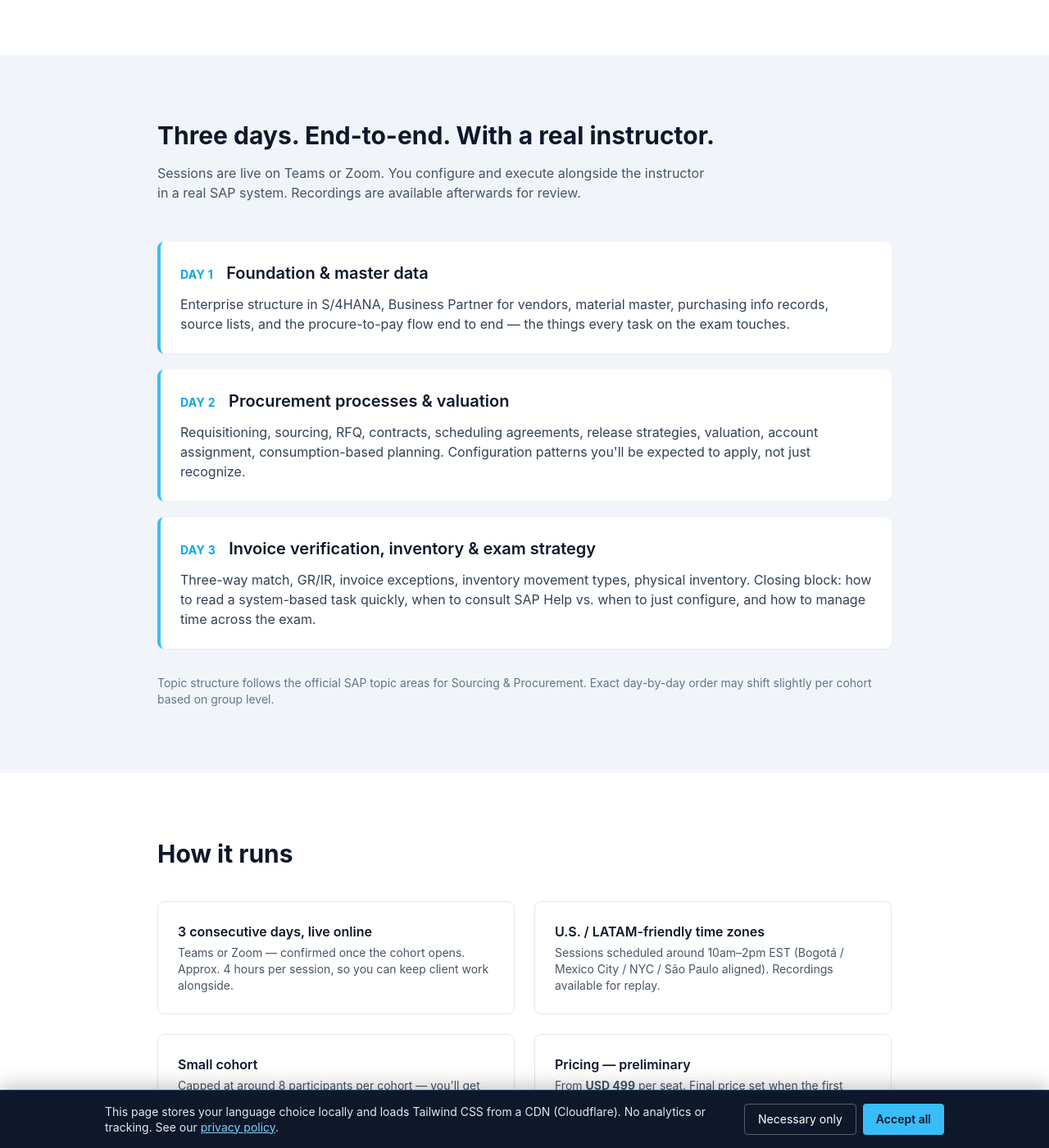
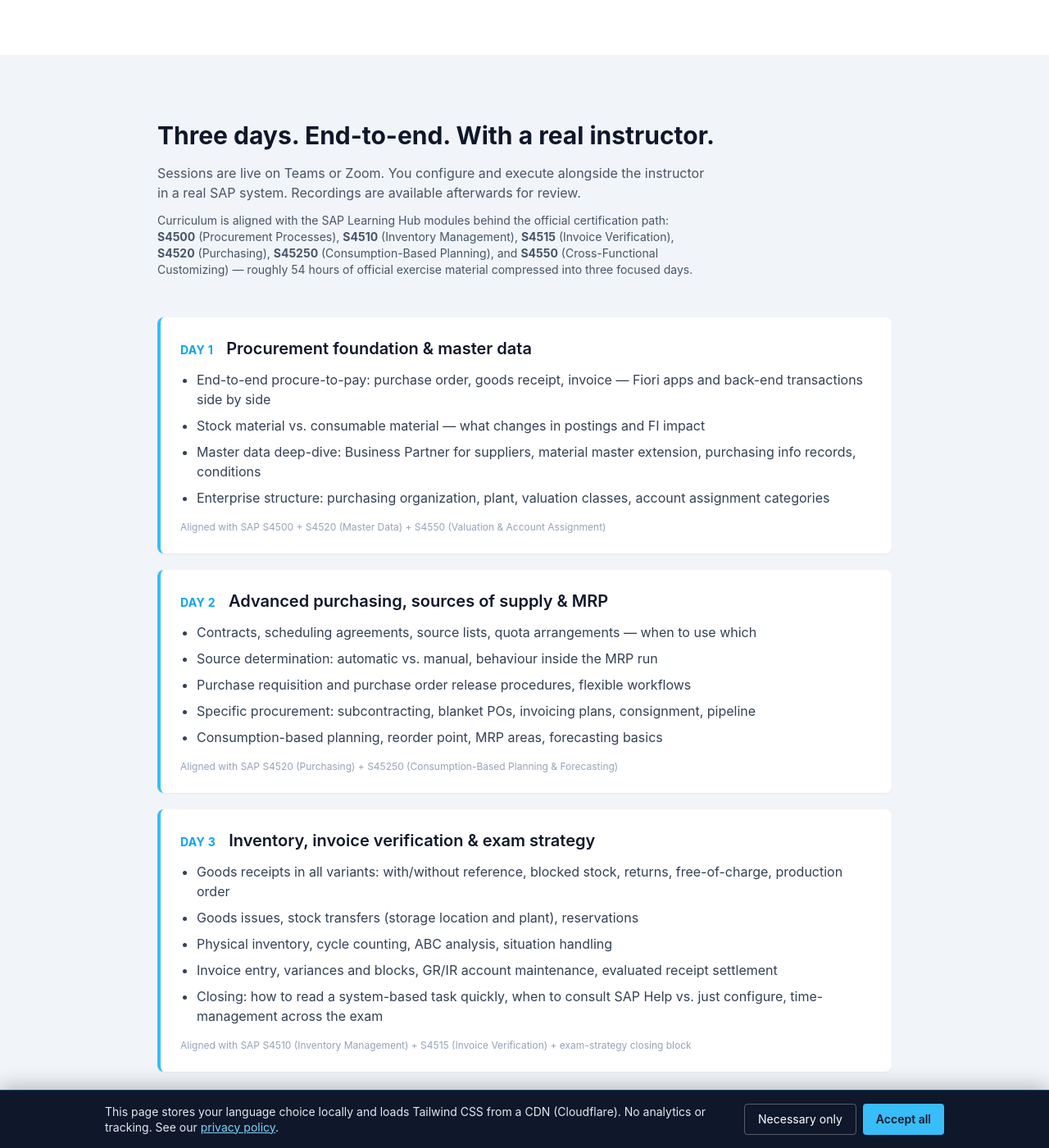
Before and after one commit to mariobahunek-cmd/mb-ics-website, a Jekyll site: the page sap-mm-crashcourse/index.html, which Jekyll copies as it is, in a window 1280 px wide and 1400 px high, scrolled down 1078 px. Shown: the whole window at 82% size. Built offline with Jekyll 4.4.1, drawn with Linux system fonts in a browser that asks for light colours; nearby versions of some CDN libraries; some of the changed text lies outside the part shown.

Commit message:
feat(crashcourse): align curriculum with official SAP Learning Hub modules (#4)
Reworks the Day 1/2/3 outline from generic topic descriptions to the actual
units from the SAP Academy modules behind the certification path:
S4500, S4510, S4515, S4520, S45250, S4550 (~187 exercises, ~54h material).

- Day cards now list concrete topics (Business Partner, source determination,
  release procedures, GR variants, ERS etc.) instead of generic phrasing
- Each day cites the SAP modules it maps to
- New outline subtitle states the alignment + the ~54h material baseline
- Trainer bio adds the credibility hook: same modules already delivered to
  corporate clients, crash course is the compressed variant
- docs updated with the mapping table

Co-authored-by: Claude Opus 4.7 <noreply@anthropic.com>

```diff
--- a/sap-mm-crashcourse/index.html
+++ b/sap-mm-crashcourse/index.html
@@ -106,44 +106,61 @@
 <section class="py-20 px-6 bg-slate-100">
   <div class="max-w-4xl mx-auto">
     <h2 class="text-3xl font-bold mb-4">Three days. End-to-end. With a real instructor.</h2>
-    <p class="text-slate-600 mb-12 max-w-2xl">
+    <p class="text-slate-600 mb-3 max-w-2xl">
       Sessions are live on Teams or Zoom. You configure and execute alongside the instructor in a real SAP system. Recordings are available afterwards for review.
+    </p>
+    <p class="text-slate-600 mb-12 max-w-2xl text-sm">
+      Curriculum is aligned with the SAP Learning Hub modules behind the official certification path: <strong>S4500</strong> (Procurement Processes), <strong>S4510</strong> (Inventory Management), <strong>S4515</strong> (Invoice Verification), <strong>S4520</strong> (Purchasing), <strong>S45250</strong> (Consumption-Based Planning), and <strong>S4550</strong> (Cross-Functional Customizing) — roughly 54 hours of official exercise material compressed into three focused days.
     </p>
 
     <div class="space-y-5">
       <div class="bg-white p-6 rounded-lg shadow-sm border-l-4 border-sky-400">
         <div class="flex flex-col md:flex-row md:items-baseline md:gap-4 mb-3">
           <div class="text-sky-500 font-bold text-sm uppercase tracking-wide">Day 1</div>
-          <h3 class="text-xl font-semibold">Foundation &amp; master data</h3>
+          <h3 class="text-xl font-semibold">Procurement foundation &amp; master data</h3>
         </div>
-        <p class="text-slate-700">
-          Enterprise structure in S/4HANA, Business Partner for vendors, material master, purchasing info records, source lists, and the procure-to-pay flow end to end — the things every task on the exam touches.
-        </p>
+        <ul class="text-slate-700 space-y-2 list-disc pl-5">
+          <li>End-to-end procure-to-pay: purchase order, goods receipt, invoice — Fiori apps and back-end transactions side by side</li>
+          <li>Stock material vs. consumable material — what changes in postings and FI impact</li>
+          <li>Master data deep-dive: Business Partner for suppliers, material master extension, purchasing info records, conditions</li>
+          <li>Enterprise structure: purchasing organization, plant, valuation classes, account assignment categories</li>
+        </ul>
+        <p class="text-xs text-slate-400 mt-4">Aligned with SAP S4500 + S4520 (Master Data) + S4550 (Valuation &amp; Account Assignment)</p>
       </div>
 
       <div class="bg-white p-6 rounded-lg shadow-sm border-l-4 border-sky-400">
         <div class="flex flex-col md:flex-row md:items-baseline md:gap-4 mb-3">
           <div class="text-sky-500 font-bold text-sm uppercase tracking-wide">Day 2</div>
-          <h3 class="text-xl font-semibold">Procurement processes &amp; valuation</h3>
+          <h3 class="text-xl font-semibold">Advanced purchasing, sources of supply &amp; MRP</h3>
         </div>
-        <p class="text-slate-700">
-          Requisitioning, sourcing, RFQ, contracts, scheduling agreements, release strategies, valuation, account assignment, consumption-based planning. Configuration patterns you'll be expected to apply, not just recognize.
-        </p>
+        <ul class="text-slate-700 space-y-2 list-disc pl-5">
+          <li>Contracts, scheduling agreements, source lists, quota arrangements — when to use which</li>
+          <li>Source determination: automatic vs. manual, behaviour inside the MRP run</li>
+          <li>Purchase requisition and purchase order release procedures, flexible workflows</li>
+          <li>Specific procurement: subcontracting, blanket POs, invoicing plans, consignment, pipeline</li>
+          <li>Consumption-based planning, reorder point, MRP areas, forecasting basics</li>
+        </ul>
+        <p class="text-xs text-slate-400 mt-4">Aligned with SAP S4520 (Purchasing) + S45250 (Consumption-Based Planning &amp; Forecasting)</p>
       </div>
 
       <div class="bg-white p-6 rounded-lg shadow-sm border-l-4 border-sky-400">
         <div class="flex flex-col md:flex-row md:items-baseline md:gap-4 mb-3">
           <div class="text-sky-500 font-bold text-sm uppercase tracking-wide">Day 3</div>
-          <h3 class="text-xl font-semibold">Invoice verification, inventory &amp; exam strategy</h3>
+          <h3 class="text-xl font-semibold">Inventory, invoice verification &amp; exam strategy</h3>
         </div>
-        <p class="text-slate-700">
-          Three-way match, GR/IR, invoice exceptions, inventory movement types, physical inventory. Closing block: how to read a system-based task quickly, when to consult SAP Help vs. when to just configure, and how to manage time across the exam.
-        </p>
+        <ul class="text-slate-700 space-y-2 list-disc pl-5">
+          <li>Goods receipts in all variants: with/without reference, blocked stock, returns, free-of-charge, production order</li>
+          <li>Goods issues, stock transfers (storage location and plant), reservations</li>
+          <li>Physical inventory, cycle counting, ABC analysis, situation handling</li>
+          <li>Invoice entry, variances and blocks, GR/IR account maintenance, evaluated receipt settlement</li>
+          <li>Closing: how to read a system-based task quickly, when to consult SAP Help vs. just configure, time-management across the exam</li>
+        </ul>
+        <p class="text-xs text-slate-400 mt-4">Aligned with SAP S4510 (Inventory Management) + S4515 (Invoice Verification) + exam-strategy closing block</p>
       </div>
     </div>
 
     <p class="text-sm text-slate-500 mt-8">
-      Topic structure follows the official SAP topic areas for Sourcing &amp; Procurement. Exact day-by-day order may shift slightly per cohort based on group level.
+      Day-by-day order may shift slightly per cohort based on group level. Topics may be deepened or compressed where the cohort needs more time — small-group format makes that possible.
     </p>
   </div>
 </section>
@@ -180,6 +197,9 @@
     <div class="bg-white rounded-lg p-8 border border-slate-200 shadow-sm">
       <p class="text-slate-700 text-lg leading-relaxed">
         <strong>Mario Bahunek</strong> — SAP-certified MM instructor. Over 250 consultants trained, 98%+ pass rate across delivered courses. Teaches in English, German, and Spanish.
+      </p>
+      <p class="text-slate-700 text-lg leading-relaxed mt-4">
+        Already delivers the same SAP Learning Hub modules (S4500, S4510, S4515, S4520, S45250, S4550) to corporate clients. The crash course is that same curriculum, compressed for exam-focused candidates who don't have weeks to spare.
       </p>
       <p class="text-slate-700 text-lg leading-relaxed mt-4">
         Based in Fort Lauderdale, Florida (MB International Contracting Service LLC). Active in SAP MM training for the Americas region, with on-the-ground familiarity with U.S. and LATAM client contexts.
```
Also changed, not shown: docs/sap-mm-crashcourse-landing.md (+20 -0 lines).
